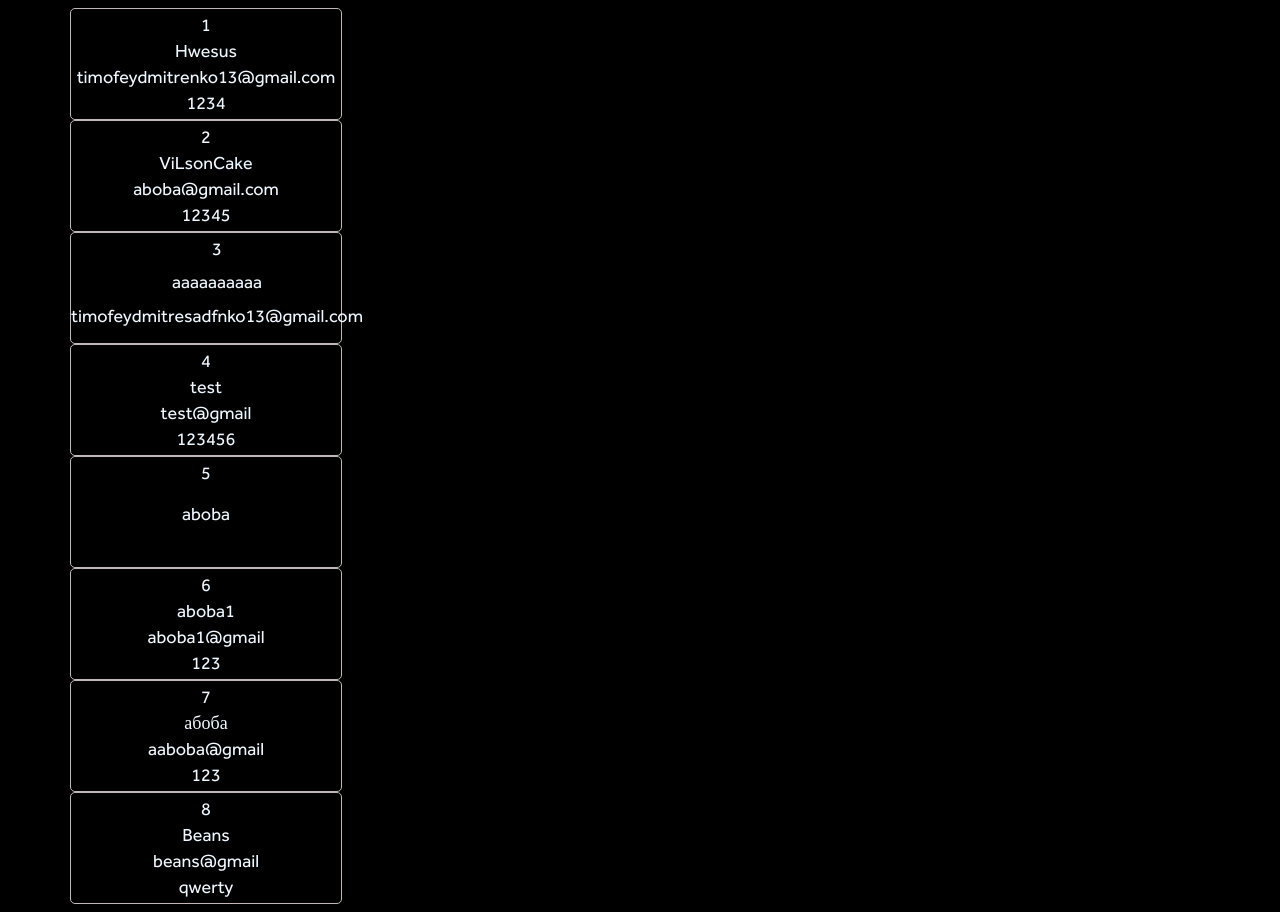
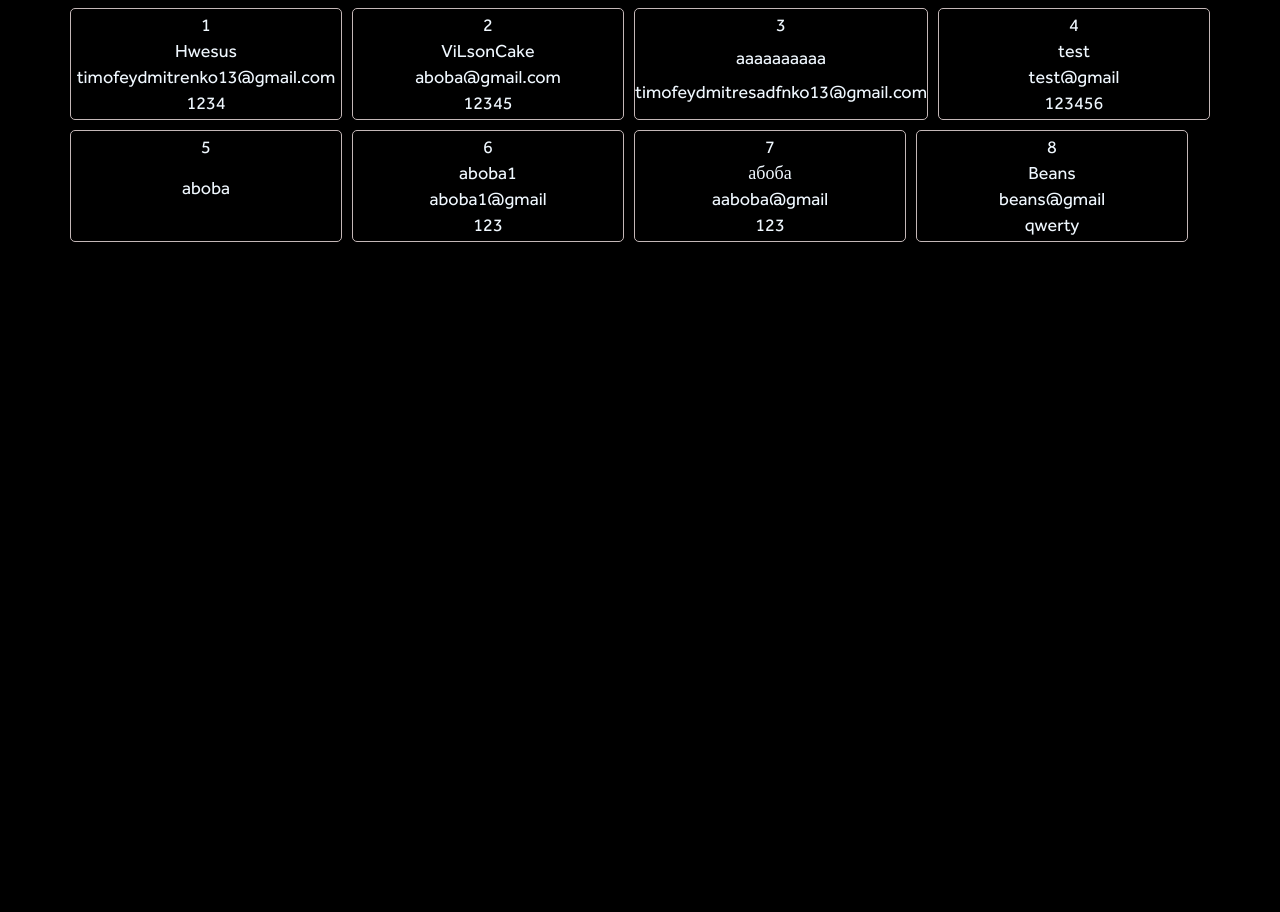
Before and after one commit to IsNAble/TeamTeam1, a Flask app: page /users in a window 1280 px wide. After the commit the page ends 242 px from the top, so only its background shows below. Run offline with Flask 2, Linux system fonts and the light colour scheme; data comes from the database, SQL or seed files in the repository.

Commit message:
make users page

```diff
--- a/static/css/adminstyle.css
+++ b/static/css/adminstyle.css
@@ -15,7 +15,7 @@ body {
 }
 
 .user {
-  width: 270px;
+  min-width: 270px;
   min-height: 100px;
   display: flex;
   flex-wrap: wrap;
--- a/templates/admin.html
+++ b/templates/admin.html
@@ -8,19 +8,19 @@
   <title>Admin Panel</title>
 </head>
 <body>
-  {% for i in table %}
   <section class="section">
     <div class="container">
       <div class="user-list">
+        {% for i in table %}
         <div class="user">
           <span>{{ i.user_id }}</span>
           <span>{{ i.user_nickname }}</span>
           <span>{{ i.user_email }}</span>
           <span>{{ i.user_password }}</span>
         </div>
+        {% endfor %}
       </div>
     </div>
   </section>
-  {% endfor %}
 </body>
 </html>
```
